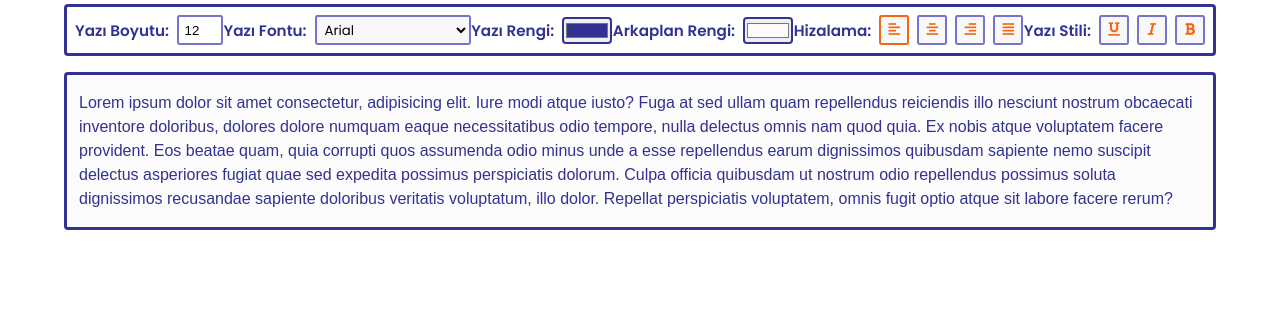
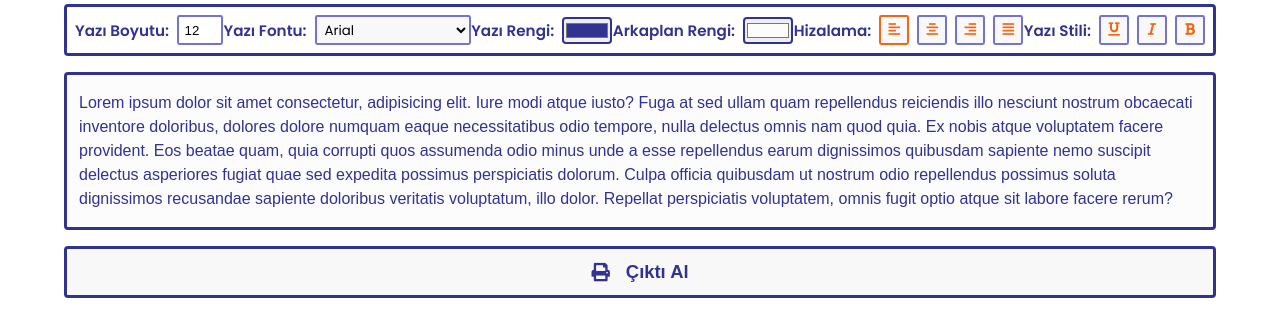
Before and after one commit to ertugrulsencer/imkb-editor, a plain HTML site: page index.html in a window 1280 px wide. Shown: the part 92-428 px from the top of the page. Drawn offline with Linux system fonts and the light colour scheme.

Commit message:
Yazıcıdan çıktı alma işlemi yapıldı

```diff
--- a/index.html
+++ b/index.html
@@ -10,12 +10,17 @@
       href="https://cdnjs.cloudflare.com/ajax/libs/font-awesome/5.15.3/css/all.min.css"
     />
     <link rel="stylesheet" href="./style.css" />
+    <style type="text/css" media="print">
+      .no-print {
+        display: none !important;
+      }
+    </style>
   </head>
   <body>
     <div class="wrapper">
       <h1>IMKB Editör</h1>
       <div class="editor">
-        <div class="buttons">
+        <div class="buttons no-print">
           <div class="text-color">
             <span>Yazı Boyutu:</span>
             <input min="8" max="42" type="number" id="textSize" value="12" />
@@ -79,6 +84,10 @@
           Repellat perspiciatis voluptatem, omnis fugit optio atque sit labore
           facere rerum?
         </p>
+        <button id="printText" class="no-print">
+          <i class="fas fa-print"></i>
+          Çıktı Al
+        </button>
       </div>
     </div>
     <script src="./main.js"></script>
--- a/main.js
+++ b/main.js
@@ -11,6 +11,7 @@ const elements = {
   btnUnderLine: document.querySelector("#btnUnderLine"),
   btnItalic: document.querySelector("#btnItalic"),
   btnBold: document.querySelector("#btnBold"),
+  btnPrint: document.querySelector("#printText"),
 };
 const fonts = ["Arial", "Times New Roman", "Poppins", "Lobster"];
 const clearClassAlignBtns = () => {
@@ -99,4 +100,7 @@ elements.btnBold.addEventListener("click", (e) => {
     elements.btnBold.classList.remove("active");
   }
 });
-console.log(elements.textArea.style);
+/* Çıktı Al */
+elements.btnPrint.addEventListener("click", (e) => {
+  window.print();
+});
--- a/style.scss
+++ b/style.scss
@@ -132,4 +132,28 @@ h1 {
       }
     }
   }
+  #printText {
+    font-size: 1.15rem;
+    font-weight: 600;
+    margin-top: 1rem;
+    background: #f8f8f8;
+    border-radius: 0.25rem;
+    border: 3px solid #323292;
+    color: #323292;
+    display: flex;
+    align-items: center;
+    justify-content: center;
+    width: 100%;
+    padding: 0.75rem;
+    text-align: center;
+    cursor: alias;
+    transition: background 300ms ease-in-out;
+    &:hover {
+      background: rgba(#323292, 0.2);
+    }
+    i {
+      color: #323292;
+      margin-right: 1rem;
+    }
+  }
 }
```
Also changed, not shown: style.css, 1 other file.
